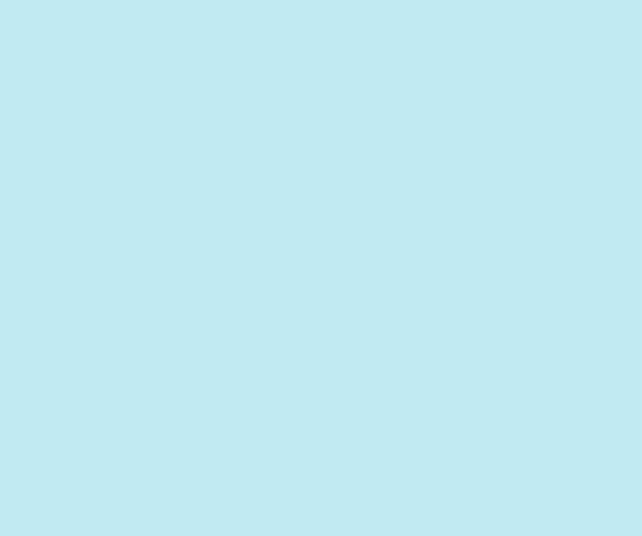
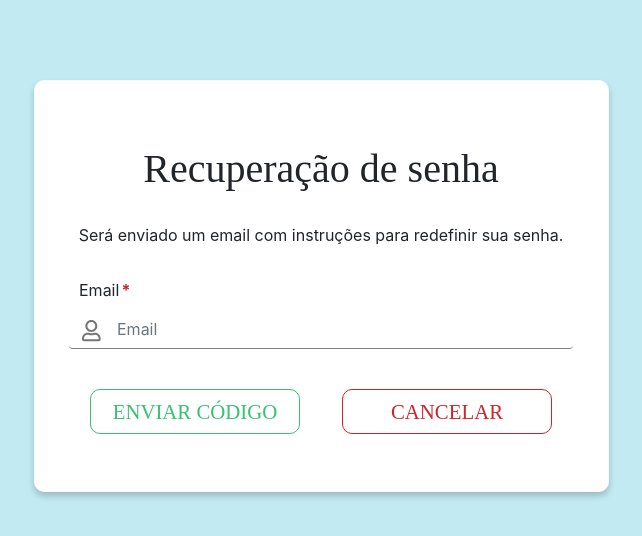
Before and after one commit to rafaelramos64/IQueue-front-end, a Vue app: page /recoverPassword in a window 1280 px wide. Shown: the top 536 px of the page, without its empty margins (319-961 px from the left). Built offline with nearby package versions, Linux system fonts and the light colour scheme.

Commit message:
added recover password screen

```diff
--- a/public/css/style.css
+++ b/public/css/style.css
@@ -87,7 +87,7 @@ h1, h6 {
   font-family: 'Prociono';
   font-weight: 800px;
 }
-/*  Css for changes of buttons of registers screen*/
+/*  Css for changes of buttons */
 
 .button {
   min-width: 50% !important;
@@ -110,6 +110,24 @@ h1, h6 {
   background-color: #13c09d !important;
   color: #fff !important;
   border-color: #13c09d !important;
+  box-shadow: 0 0 0 1px rgb(0 0 0 / 10%), 0 6px 9px rgb(0 0 0 / 20%) !important;
+  /* box-shadow: 0 1px 3px 0 rgb(60 64 67 / 30%), 0 4px 8px 3px rgb(60 64 67 / 15%); */
+}
+
+.btn-outline-danger {
+  /* background-color: #C1EAF2; */
+  border-color: #ce242a !important;
+  color: #ce242a !important;
+  font-family: 'Prociono' !important;
+  border-radius: 10px !important;
+  font-family: 'Prociono' !important;
+}
+
+.btn-outline-danger:hover {
+  /* background: linear-gradient(to left bottom, rgb(179, 247, 255) 0%, rgb(179, 255, 214) 100%); */
+  background-color: #a94442!important;
+  color: #fff !important;
+  border-color: #a94442 !important;
   box-shadow: 0 0 0 1px rgb(0 0 0 / 10%), 0 6px 9px rgb(0 0 0 / 20%) !important;
   /* box-shadow: 0 1px 3px 0 rgb(60 64 67 / 30%), 0 4px 8px 3px rgb(60 64 67 / 15%); */
 }
--- a/src/components/Login.vue
+++ b/src/components/Login.vue
@@ -57,7 +57,7 @@
               </router-link>
             </b-col>
             <b-col class="text-right" md="8">
-              <router-link to="">
+              <router-link to="/recoverPassword">
                 <span
                   style="color: rgb(118, 118, 118); background-color: #fff;">
                   <i class="fas fa-key fa-lg"></i>
--- a/src/router/index.js
+++ b/src/router/index.js
@@ -9,6 +9,12 @@ const routes = [
     path: '/',
     name: 'Home',
     component: Home
+  },
+
+  {
+    path: '/recoverPassword',
+    name: 'RecoverPassword',
+    component: () => import('@/views/recoverPassword')
   }
 ]
 
--- /dev/null
+++ b/src/views/recoverPassword.vue
@@ -0,0 +1,88 @@
+<template>
+  <b-container fluid style="padding: 5rem">
+    <b-row align-v="center">
+      <b-col md="6" class="ml-auto mr-auto recover-password ">
+        <b-row class="text-center mb-4">
+          <b-col><span  style="font-family: 'Prociono'; font-size: 2.5rem;">Recuperação de senha</span></b-col>
+        </b-row>
+        <b-row class="text-center">
+          <b-col><span>Será enviado um email com instruções para redefinir sua senha.</span></b-col>
+        </b-row>
+        <b-row>
+          <b-col>
+            <b-form @submit.prevent="recoverPassword()" class="mt-3">
+              <b-form-group
+                label="Email"
+                label-for="Email"
+                label-class="required"
+              >
+                <span class="icons-forms"><i class="far fa-user fa-lg"></i></span>
+                <b-form-input
+                  autocomplete="off"
+                  id="Email"
+                  required
+                  v-model="email"
+                  type="text"
+                  placeholder="Email"
+                ></b-form-input>
+                <!-- <span
+                  class="erros-form"
+                  v-if="$v.legalPersonRegister.socialReason.$error">
+                  O campo razão social é obrigatório.
+                </span> -->
+              </b-form-group>
+              <b-row align-h="around" no-gutters>
+                <b-col md="5">
+                  <b-button
+                    style="width: 100%"
+                    class="button mt-4"
+                    type="submit"
+                    variant="outline-success"
+                    >ENVIAR CÓDIGO
+                  </b-button>
+                </b-col>
+                <b-col md="5">
+                  <b-button
+                    to="/"
+                    style="width: 100%"
+                    class="button mt-4"
+                    type="cancel"
+                    variant="outline-danger"
+                    >CANCELAR
+                  </b-button>
+                </b-col>
+              </b-row>
+            </b-form>
+          </b-col>
+        </b-row>
+      </b-col>
+    </b-row>
+  </b-container>
+</template>
+
+<script>
+export default {
+  data () {
+    return {
+      email: ''
+    }
+  },
+
+  recoverPassword () {
+    console.log('Send')
+  }
+}
+</script>
+
+<style lang="scss" scoped>
+.recover-password {
+  border-radius: 10px !important;
+  background-color: #fff !important;
+  width: 100% !important;
+  padding: 5% 3% 5% 3% !important;
+  min-height: 100% !important;
+  border: 1px solid #f8f8f8 !important;
+  /* box-shadow: 0px 5px 10px 0px rgba(153, 153, 153, 0.3); */
+  box-shadow: rgba(0, 0, 0, 0.2) 0px 4px 6px 0px !important;
+}
+</style>
```
